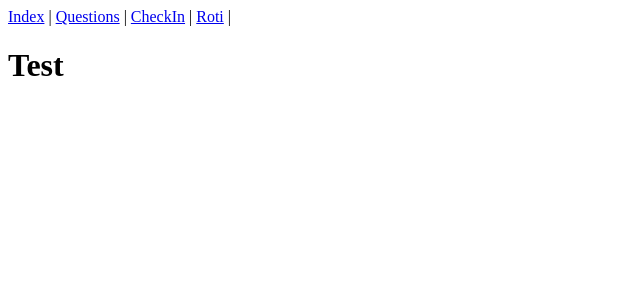
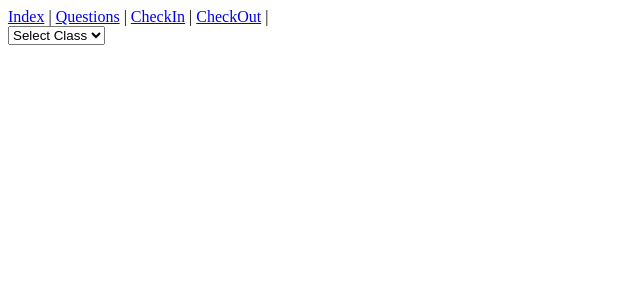
Before and after one commit to akaEnvi/abschlussarbeit, a Vue app: page / in a window 1280 px wide. Shown: the top 300 px of the page, without its empty margins (0-640 px from the left). Built offline with nearby package versions, Linux system fonts and the light colour scheme.

Commit message:
feat: Dropdrown Menue angelegt

```diff
--- a/src/App.vue
+++ b/src/App.vue
@@ -5,7 +5,7 @@
     <router-link to="/questionList">Questions</router-link> |
 
     <router-link to="/CheckIn">CheckIn</router-link> |
-    <router-link to="/Roti">Roti</router-link> |
+    <router-link to="/Roti">CheckOut</router-link> |
   </nav>
   <router-view />
 </template>
--- /dev/null
+++ b/src/components/TheDropDown.vue
@@ -0,0 +1,7 @@
+<template>
+  <div>
+    <select id="testSelect1">
+      <option value="" disabled selected>Select Class</option>
+    </select>
+  </div>
+</template>
--- a/src/components/TheTextarea.vue
+++ b/src/components/TheTextarea.vue
@@ -1,3 +1,3 @@
 <template>
-  <textarea placeholder="Summary !" rows="5"></textarea>
+  <textarea placeholder="" rows="5"></textarea>
 </template>
--- a/src/views/IndexView.vue
+++ b/src/views/IndexView.vue
@@ -1,5 +1,15 @@
 <template>
-  <h1>Test</h1>
+  <div>
+    <TheDropDown />
+  </div>
 </template>
 
-<script></script>
+<script>
+import TheDropDown from "@/components/TheDropDown.vue";
+
+export default {
+  components: {
+    TheDropDown,
+  },
+};
+</script>
```
